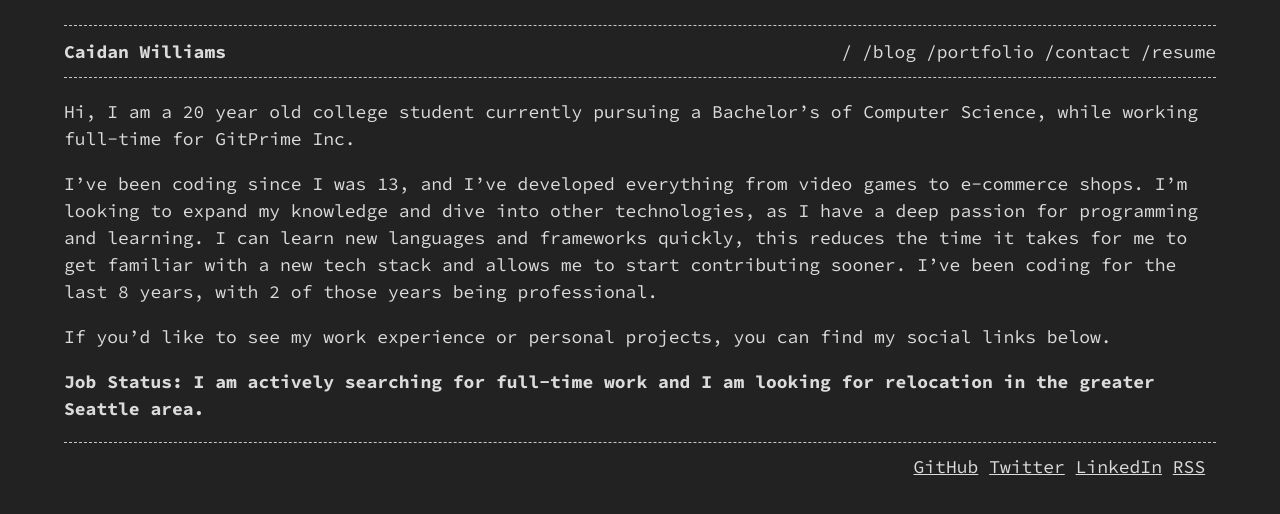
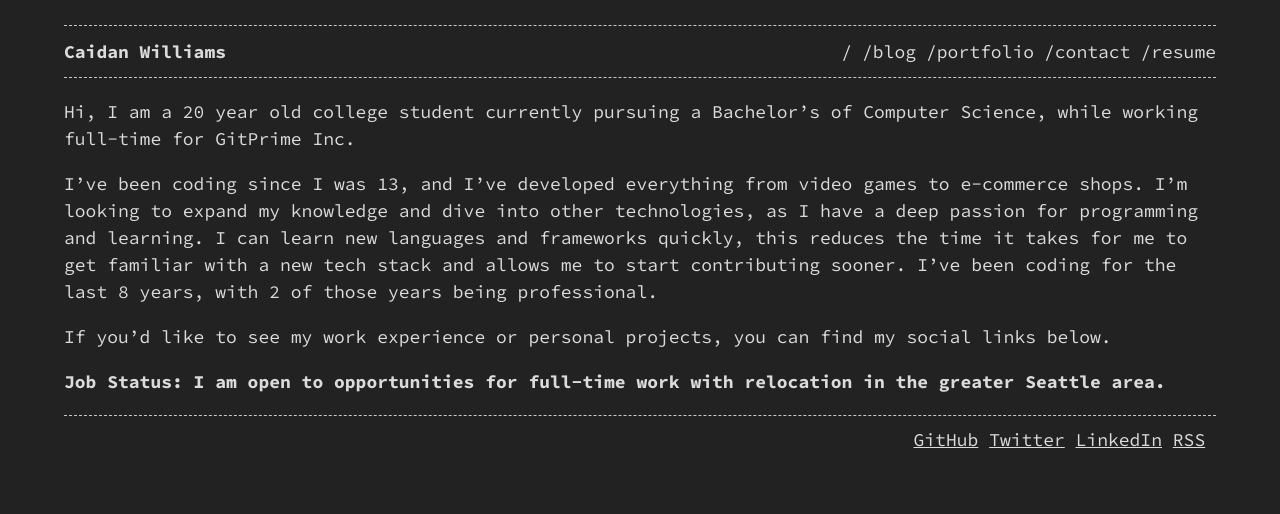
Before and after one commit to caidanw/caidanw.github.io, a Jekyll site: the page built from index.md, in a window 1280 px wide. Shown: the top 514 px of the page. Built offline with Jekyll 4.4.1, drawn with Linux system fonts in a browser that asks for light colours.

Commit message:
update index

```diff
--- a/index.md
+++ b/index.md
@@ -10,4 +10,4 @@ I've been coding since I was 13, and I've developed everything from video games
 
 If you'd like to see my work experience or personal projects, you can find my social links below.
 
-**Job Status: I am actively searching for full-time work and I am looking for relocation in the greater Seattle area.**
+**Job Status: I am open to opportunities for full-time work with relocation in the greater Seattle area.**
```
